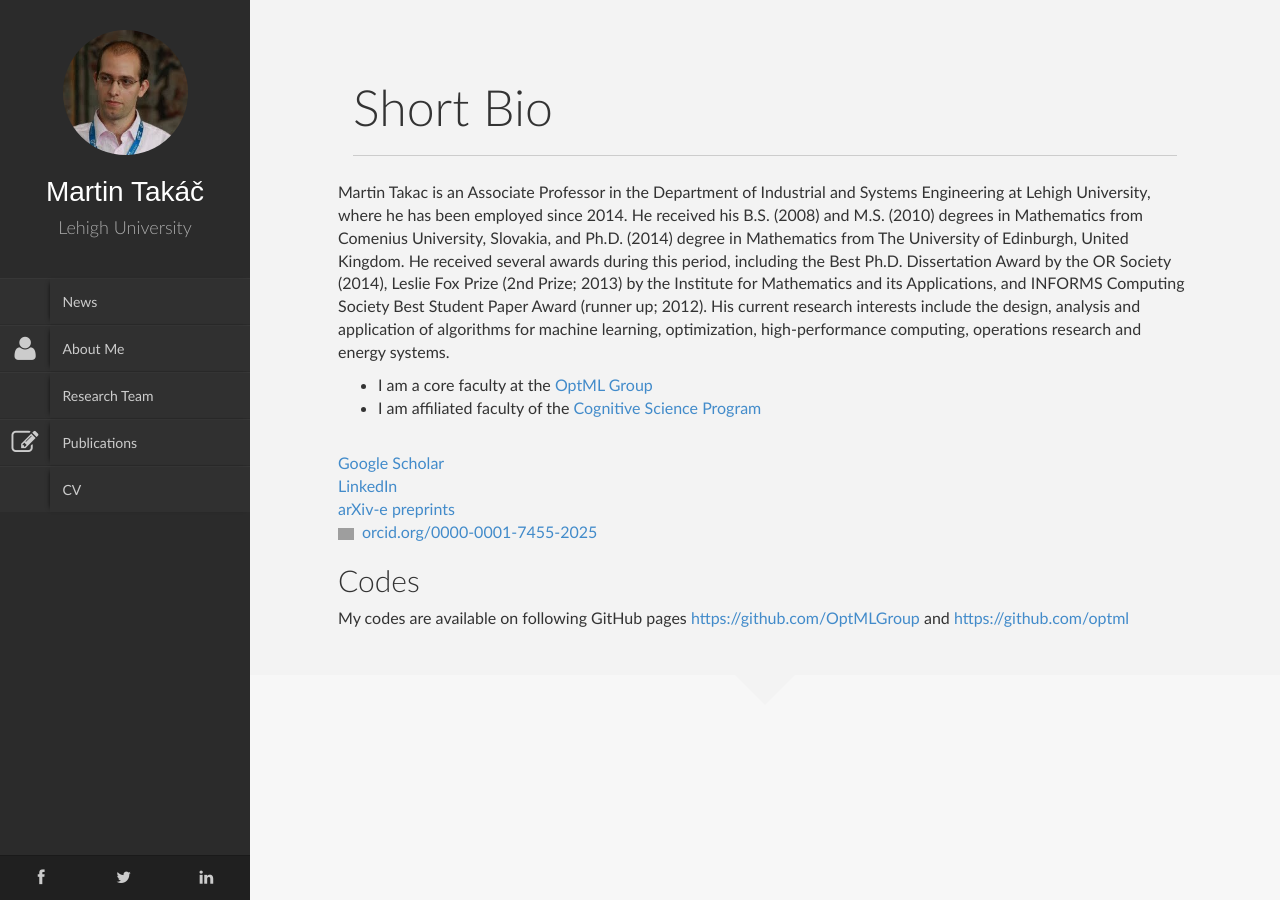
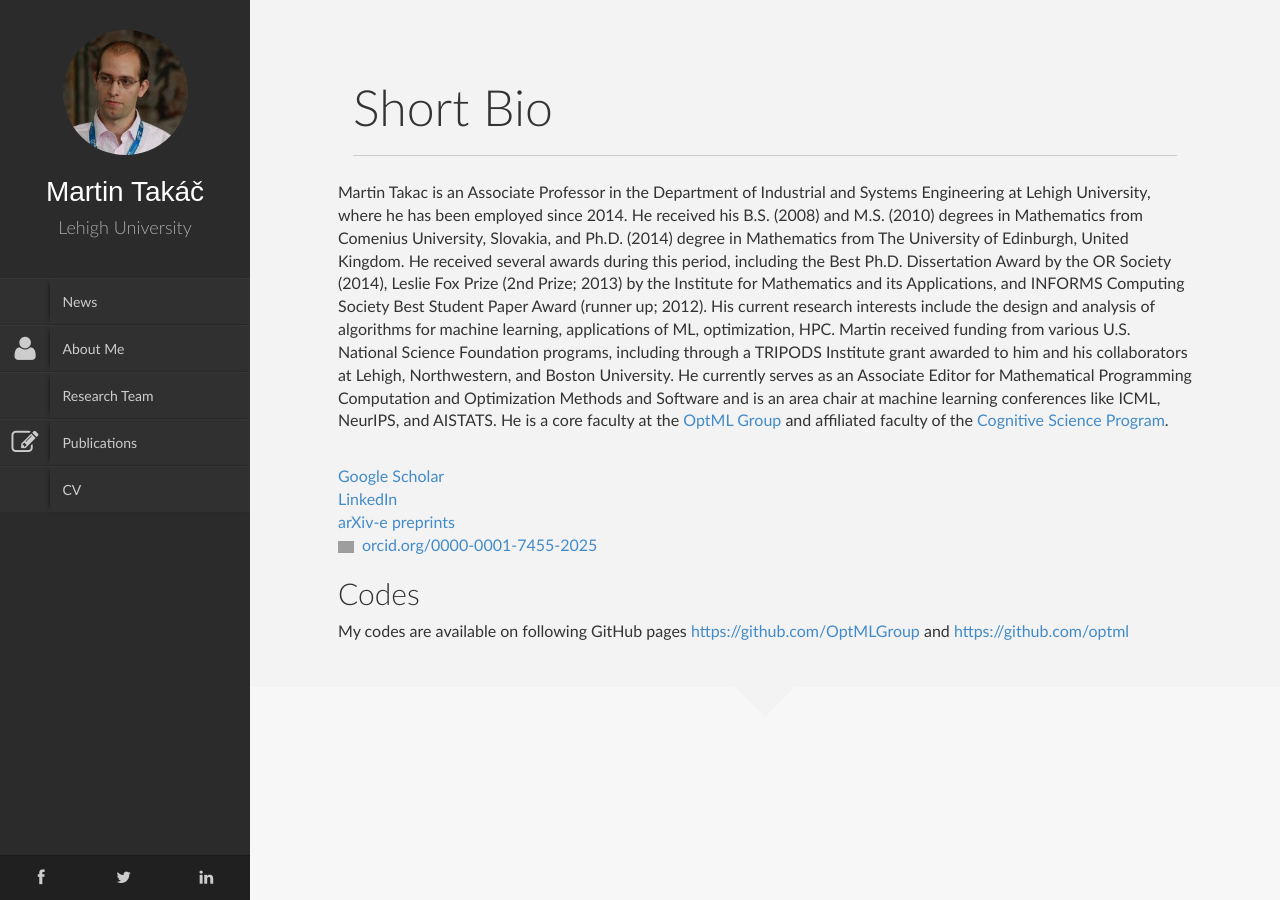
Before and after one commit to martintaki/takac.github.io, a Jekyll site: the page built from About_me.html, in a window 1280 px wide. Built offline with Jekyll 4.4.1, drawn with Linux system fonts in a browser that asks for light colours; nearby versions of some CDN libraries; library files that are not in the unit come from our copies; grey boxes are pictures that could not be loaded.

Commit message:
update 03-29-2021

```diff
--- a/About_me.html
+++ b/About_me.html
@@ -22,30 +22,13 @@ permalink: /About_me/
 
                 <div class="row">
                     <p>
-				Martin Takac is an Associate Professor in the Department of Industrial and Systems Engineering at Lehigh University,
-				where he has been employed since 2014.
-						He received his B.S. (2008) and M.S. (2010) degrees in Mathematics from Comenius University, Slovakia, and Ph.D. (2014) degree in Mathematics from The University of Edinburgh, United Kingdom.
-                    He received several awards during this period, including the Best Ph.D. Dissertation Award by the OR Society (2014), Leslie Fox Prize (2nd Prize; 2013) by the Institute for Mathematics and its Applications,
-                    and INFORMS Computing Society Best Student Paper Award (runner up; 2012).
-
-                    His current research interests include the design, analysis and application of algorithms for machine learning, optimization, high-performance computing, operations research and energy systems.
-                    </p>
+						Martin Takac is an Associate Professor in the Department of Industrial and Systems Engineering at Lehigh University, where he has been employed since 2014. He received his B.S. (2008) and M.S. (2010) degrees in Mathematics from Comenius University, Slovakia, and Ph.D. (2014) degree in Mathematics from The University of Edinburgh, United Kingdom. He received several awards during this period, including the Best Ph.D. Dissertation Award by the OR Society (2014), Leslie Fox Prize (2nd Prize; 2013) by the Institute for Mathematics and its Applications, and INFORMS Computing Society Best Student Paper Award (runner up; 2012). His current research interests include the design and analysis of algorithms for machine learning, applications of ML, optimization, HPC.
+Martin received funding from various U.S. National Science Foundation programs, including through a TRIPODS Institute grant awarded to him and his collaborators at Lehigh, Northwestern, and Boston University. He currently serves as an Associate Editor for Mathematical Programming Computation and Optimization Methods and Software and is an area chair at machine learning conferences like ICML, NeurIPS, and AISTATS.
+He is a core faculty at the <a href="http://optml.lehigh.edu/people/">OptML Group</a>  and affiliated faculty of the <a href="https://cogsci.cas2.lehigh.edu/faculty-staff">Cognitive Science Program</a>.
+						                    </p>
 
 
 
-<ul>
-<li>
-I am a core faculty at the
-<a href="http://optml.lehigh.edu/people/">OptML Group</a>
-</li>
-
-<li>
-I am affiliated faculty of the
-<a href="https://cogsci.cas2.lehigh.edu/faculty-staff">Cognitive Science Program</a>
-</li>
-
-
-</ul>
 
 <br/>
 <a href="https://scholar.google.co.jp/citations?user=qKQD-2cAAAAJ&hl=en">Google Scholar</a>
```
